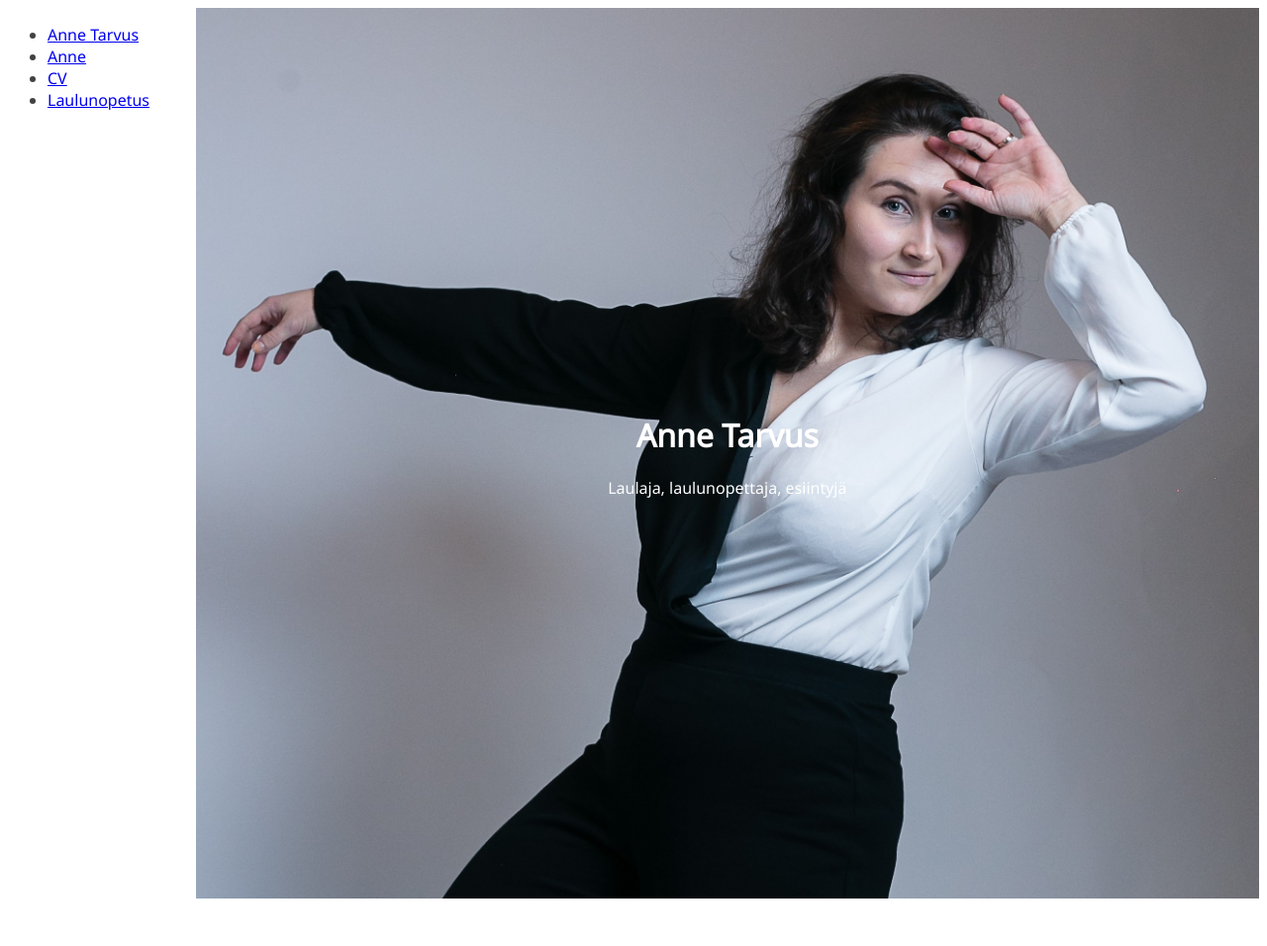
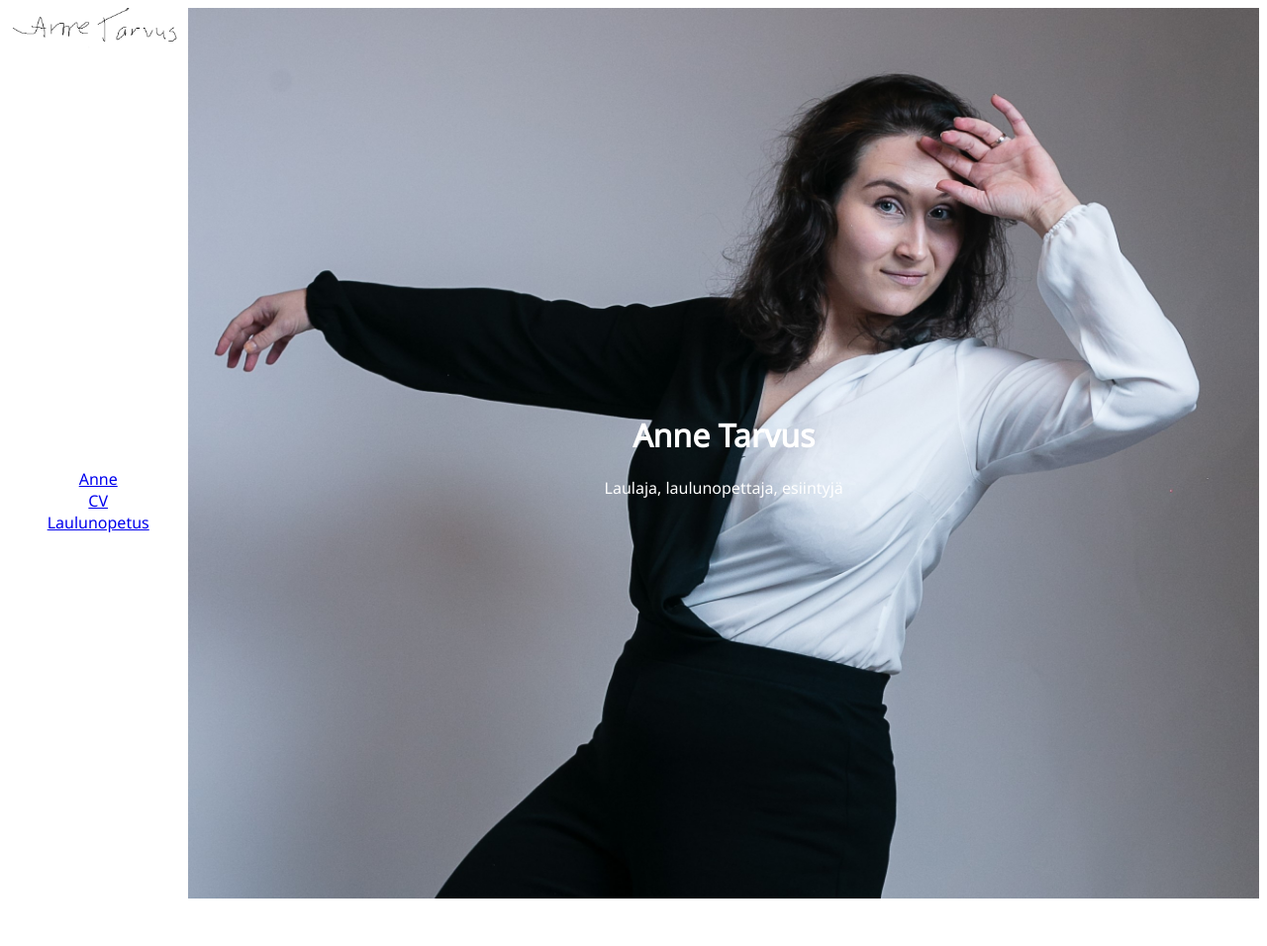
Before and after one commit to AnneTarvus/annetarvus.github.io, a Jekyll site: the page built from home.md, in a window 1280 px wide. Shown: the whole page at 99% size. Built offline with Jekyll 4.4.1, drawn with Linux system fonts in a browser that asks for light colours; before the commit the page ends 916 px from its top, so only the background shows below that.

Commit message:
Add logo

```diff
--- a/_layouts/default.html
+++ b/_layouts/default.html
@@ -12,17 +12,28 @@
   <body>
     <div class="wrapper">
       <aside>
-        <!-- Items in navigation menu -->
-        <ul>
-          <li>
-            <a id="home" href="{{ site.url }}">{{ site.title }}</a>
-          </li>
+        <a id="home" href="{{ site.url }}">
+          <img id="logo" src="assets/img/logo.png"/>
+        </a>
+        <div class="container" onclick="myFunction(this)"> <div class="bar1"></div> <div class="bar2"></div> <div class="bar3"></div>
+        </div>
+        <!-- Navigation links -->
+        <div id="links">
           {% for item in site.data.navigation.pages %}
-            <li>
-                <a href="{{ item.url }}">{{ item.title }}</a>
-            </li>
+              <a href="{{ item.url }}">{{ item.title }}</a>
           {% endfor %}
-        </ul>
+        </div>
+        <script>
+        /* Toggle between showing and hiding the navigation menu links when the user clicks on the hamburger menu / bar icon */
+        function myFunction() {
+          var x = document.getElementById("links");
+          if (x.style.display === "flex") {
+            x.style.display = "none";
+          } else {
+            x.style.display = "flex";
+          }
+        }
+      </script>
       </aside>
       <!-- actual content -->
       <main>
--- a/_sass/main.scss
+++ b/_sass/main.scss
@@ -12,17 +12,30 @@ body {
 }
 main {
   overflow-y: auto;
-  min-width: 85%
+  min-width: 85%;
+  flex-grow: 15;
 }
+
 aside {
   flex-grow: 1;
   flex-shrink: 0;
   flex-basis: 10%;
+  justify-content: space-between;
+  flex-direction: column;
 }
 
 .wrapper {
   display: flex;
   height: 100%;
+}
+
+.showreel {
+  width: 576px;
+  height: 324px;
+}
+
+#logo {
+  width: 100%;
 }
 
 .hero-image {
@@ -44,73 +57,65 @@ aside {
   text-align:  center;
 }
 
+.pageheroimage {
+  object-fit: cover;
+  width: 100%;
+}
+
+#links {
+  flex-grow: 15;
+  overflow: hidden;
+  display: flex;
+  flex-direction: column;
+  align-items: center;
+  justify-content: center;
+  height: 100%;
+}
+
 @media (max-width: 500px) {
   .wrapper {
     flex-direction: column;
   }
   aside {
+    display: flex;
     flex-direction: row;
     flex-grow: 1;
     flex-shrink: 15;
     flex-basis: 5%;
+    justify-content: space-between;
   }
   main {
     flex-grow: 15;
   }
   ul {
-    display: flex;
+    // display: flex;
     align-items: center;
     justify-content: space-between;
   }
   .hero-image {
     background-position: center center;
   }
+  #links {
+    overflow: hidden;
+    display: none;
+  }
+  .container {
+    display: inline-block;
+    cursor: pointer;
+  }
 
+  .bar1, .bar2, .bar3 {
+    width: 15px;
+    height: 1px;
+    background-color: #333;
+    margin: 3px 0;
+    transition: 0.4s;
+  }
+
+  #logo {
+    width: 100px;
+  }
 }
-
-.pageheroimage {
-  object-fit: cover;
-  width: 100%;
-}
-
-// .wrapper .sidebar a {
-//   text-decoration: none;
-//   all: unset;
-//   cursor: pointer;
-// }
-
-// .wrapper .sidebar .title {
-//   text-align: center;
-// }
-
-// .wrapper .sidebar .links {
-//   margin-top: 40%;
-// }
-
-// .wrapper .sidebar .item {
-//   text-align: center;
-// }
-
-// .columns {
-//   column-count: 2;
-// }
-
-// .showreel {
-//   width: 576px;
-//   height: 324px;
-// }
-
 // .columns .break {
 //   break-before: column
 // }
-
-
-
-
-// // .hero-text h1 {
-// //   font-size: 3em;
-// // }
-
-// // .hero-text p {
-// //   font
-// // }
```
Also changed, not shown: assets/img/logo.png (added).
